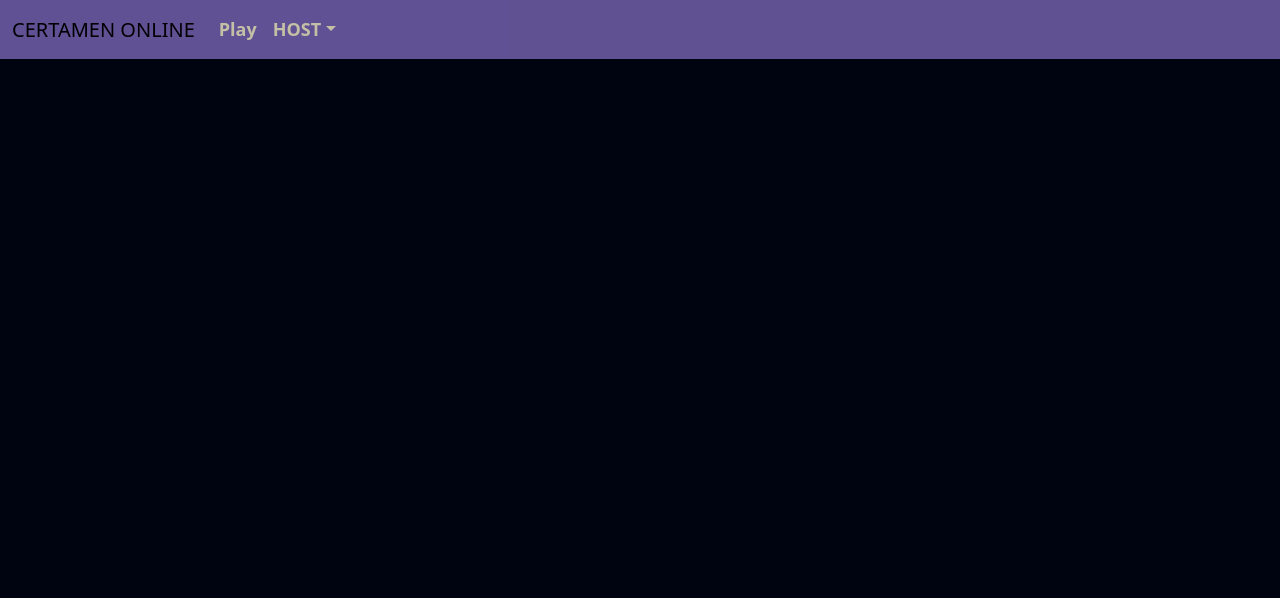
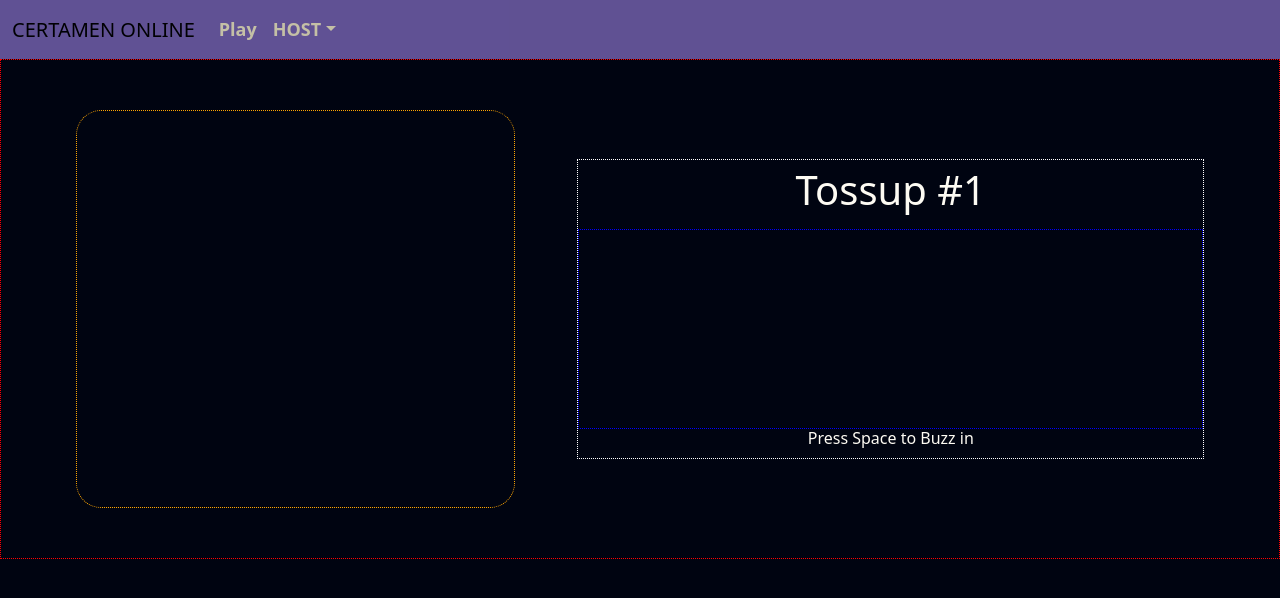
Before and after one commit to Books4life01/Certamen2.0, a Flask app: template website/templates/client/liveRoomClient.html in a window 1280 px wide. Shown: the top 598 px of the page. Run offline with Flask 3, Linux system fonts and the light colour scheme; the template is opened without the code that fills it: most values are stand-ins (such as "Sample title", 1, 10 or a date in 2020); some libraries are stand-ins or nearby versions.

Commit message:
basic flex layout of liveRoomClient; testing keyboard listener; reworking result and room model to fit live usage

```diff
--- a/website/routes/updateSocket.py
+++ b/website/routes/updateSocket.py
@@ -49,7 +49,7 @@ def on_roomCurQuestionUpdate( message):
     if room is None:
         emit("ERROR", "No room found with that private key")
     else:
-        room.curQuestion = message["curQuestion"]
+        room.currentQuestion = message["curQuestion"]
         db.session.commit()
 
 def on_liveQuestionUpdate(data):
--- a/website/templates/client/liveRoomClient.html
+++ b/website/templates/client/liveRoomClient.html
@@ -1,8 +1,8 @@
 {%extends "home/base.html"%}
 {%block title%}LiveRoomCLient{%endblock%}
 {%block script%}<script>
-     let socket = io.connect('http://192.168.4.127:8080');
-        console.log(window)
+    let socket = io.connect('http://192.168.4.127:8080');
+    let results = "";
     socket.on('connect', function(){
         socket.emit('roomClientConnect', data = {"roomKey": {{ roomKey|tojson }}});
         socket.emit("roomDataRefreshRequest", data = {"roomKey": {{ roomKey|tojson }}});
@@ -15,29 +15,70 @@
         }
     });
     socket.on("incomingQuestion", (data) => {
-        if (data.roomKey == {{ roomKey|tojson }}){
-            console.log(data)
-            let question = data.question;
-            let num = data.num;
-            showText("#questionHolder", question, 0, 100);
-        }
+        //if (data.roomKey == {{ roomKey|tojson }}){
+        //    console.log(data)
+        //    let question = data.question;
+        //    let num = data.num;
+        //    showText("#questionHolder", question, 0, 100);
+        //}
+    });
+    $(document).ready(function(){
+        $(document).on("keypress", function(e){
+            console.log("KEY PRESSED: " + e.which);
+        });
     });
 
-function showText(target, message, index, interval) {
-  if (index < message.length) {
-    $(target).append(message[index++]);
-    setTimeout(function () { showText(target, message, index, interval); }, interval);
-  }
-}
 
 </script>{%endblock%}
 {%block styles%}<style>
+    #currentQuestionHolder{
+        font-size: 2em;
+        font-weight: bold;
+        text-align: center;
+        border: 1px dotted  white;
+        width:50%;
+        height:300px;
+        margin-left: 5%;
+        margin-right:5%;
+    }
+    #pastQuestions{
+        border: 1px dotted orange;
+        border-radius: 25px;
+        width:35%;
+        height:80%;
+        margin-left: 5%;
+
+    }
+    #questionText{
+        border: 1px dotted blue;
+        height: 200px;
+        overflow: auto;
+    }
+    .container{
+        position: relative;
+        display: flex;
+        flex-direction: row;
+        justify-content: space-evenly;
+        align-items: center;
+        border: 1px dotted red;
+        width:100%;
+        max-width:none;
+        height:500px;
+
+    }
 </style>{%endblock%}
 
 {%block content%}
 <div class="container">
-    <div id="questionHolder">
+    <div id="pastQuestions">
 
     </div>
+
+    <div id="currentQuestionHolder">
+        <h1 class="center" id="questionTitle">Tossup #1</h1>
+        <div id="questionText"></div>
+        <div id="questionAnswer"><h6>Press Space to Buzz in</h6></div>
+    </div>
+
 </div>
 {%endblock%}
```
Also changed, not shown: website/models.py (+13 -3 lines), website/templates/host/liveRoomHost.html (+23 -11 lines).
